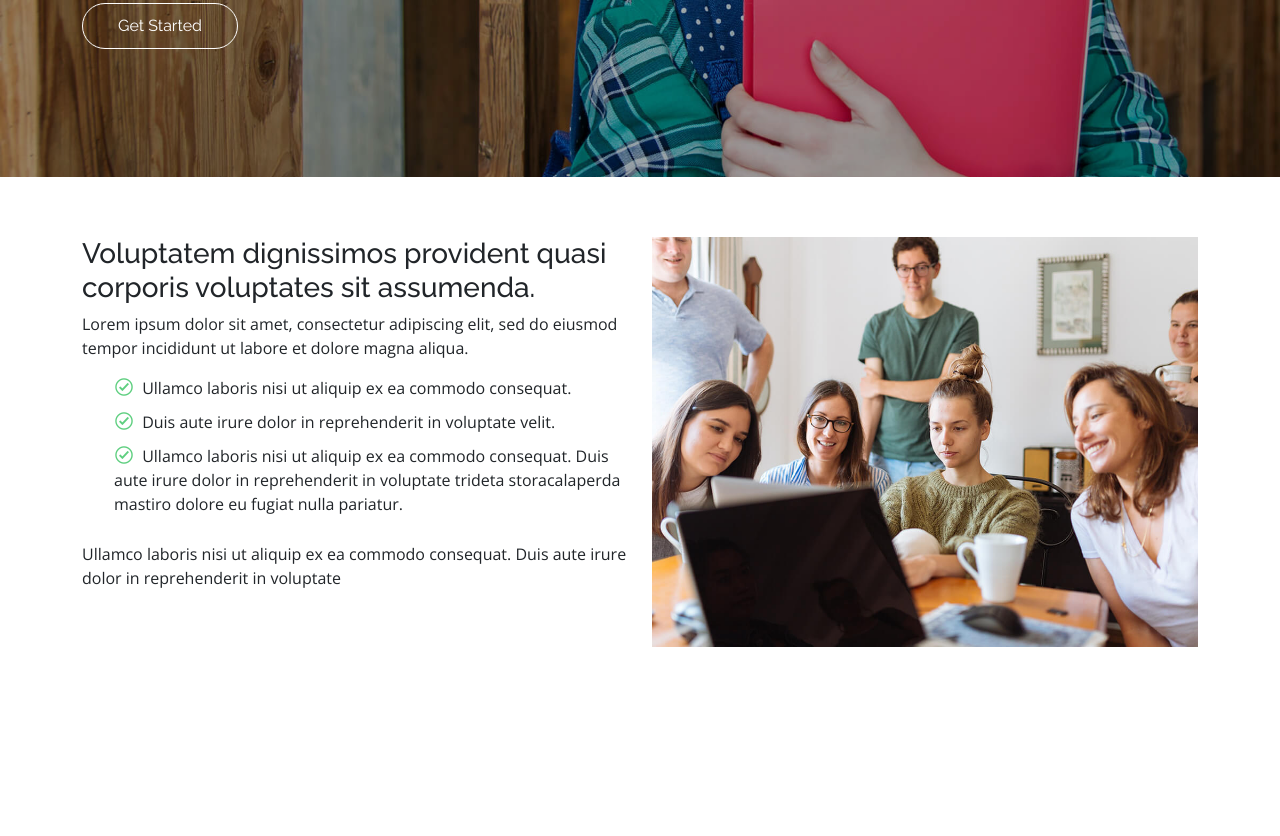
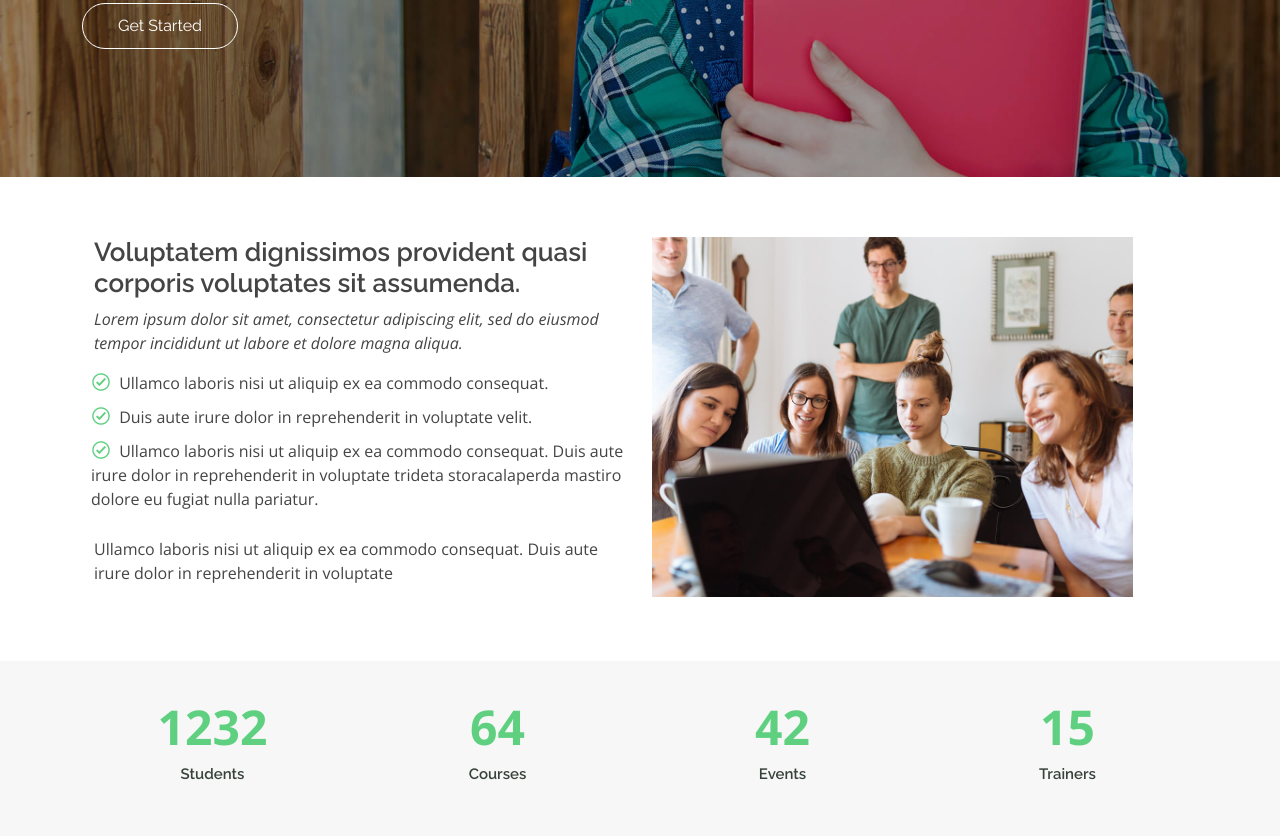
Before and after one commit to monisharajesh/education-bootstrap, a plain HTML site: page index.html in a window 1280 px wide. Shown: the part 463-1299 px from the top of the page. Before the commit the page ends 1170 px from the top, so only its background shows below. Drawn offline with nearby package versions, Linux system fonts and the light colour scheme.

Commit message:
add count section

```diff
--- a/css/main.css
+++ b/css/main.css
@@ -105,7 +105,24 @@ font-family: "Raleway", sans-serif;
     padding-right: 4px;
     color: #5fcf80;
 }
-
+.count{
+    padding: 30px 0;
+    background-color: #f6f7f6;
+}
+.count span.purecounter {
+    font-size: 48px;
+    display: block;
+    color: #5fcf80;
+    font-weight: 700;
+}
+.count p{
+padding: 0;
+    margin: 0 0 20px 0;
+    font-family: "Raleway", sans-serif;
+    font-size: 15px;
+    font-weight: 600;
+    color: #37423b;
+}
 
 
 
@@ -115,7 +132,29 @@ font-family: "Raleway", sans-serif;
 
 
 @media (min-width: 576px){
+.about h3{
+    font-size: 26px;
+    font-weight: 600;
+    line-height: 1.2;
+    font-family: "Raleway", sans-serif;
+    margin: 0 0 8px;
+    color: #444444;
+}
+.about .col-12 .col-lg-6{
+    padding: 24px 12px 0;
+    padding-top: 10px;
+}
+.about p{
+    font-size: 16px;
+    color: #444444;
+    margin: 0 0 16px;
+}
+.about ul li{
+    font-size: 16px;
+    padding: 0 0 10px;
+    color: #444444;
 
+}
 }
 @media (min-width: 768px){
 .hero .container .hero-row{
@@ -128,6 +167,24 @@ line-height: 56px;
 .hero h2{
     font-size: 24px;
 }
+.img-fluid{
+max-width: 90%;
+height: auto;
+}
+
+
+.about ul{
+    margin-left: -35px;
+}
+.about{
+    padding: 60px 0;
+    color: #444444;
+}
+.about .row{
+    padding-right: calc(var(--bs-gutter-x)/ 2);
+    padding-left: calc(var(--bs-gutter-x)/ 2);
+    margin-top: var(--bs-gutter-y);
+}
 }
 @media (min-width: 992px){
 }
--- a/index.html
+++ b/index.html
@@ -46,7 +46,7 @@
             </div>
         </div>
     </section>
-
+<!---About Section-->
     <section class="about">
         <div class="container">
             <div class="row">
@@ -57,7 +57,7 @@
 
                     <h3> Voluptatem dignissimos provident quasi corporis
                         voluptates sit assumenda.</h3>
-<p>Lorem ipsum dolor sit amet, consectetur adipiscing elit,
+                    <p class="fst-italic">Lorem ipsum dolor sit amet, consectetur adipiscing elit,
                         sed do eiusmod tempor incididunt ut labore et dolore magna aliqua.</p>
                     <ul>
                         <li>
@@ -81,7 +81,31 @@ Duis aute irure dolor in reprehenderit in voluptate</p>
                 </div>
             </div>
         </div>
-
+    </section>
+   <!---Count Section--->
+    <section class="count">
+        <div class="container">
+            <div class="row">
+                <div class="col-lg-3 col-6 text-center">
+                        <span data-purecounter-start="0" data-purecounter-end="1232"
+                        data-purecounter-duration="0" class="purecounter">1232</span>
+                        <p>Students</p>
+                    </div>
+                    <div class="col-lg-3 col-6 text-center">
+                        <span data-purecounter-start="0" data-purecounter-end="64"
+                        data-purecounter-duration="0" class="purecounter">64</span>
+                        <p>Courses</p>
+                    </div>
+                    <div class="col-lg-3 col-6 text-center">
+                        <span data-purecounter-start="0" data-purecounter-end="42"
+                        data-purecounter-duration="0" class="purecounter">42</span>
+                        <p>Events</p>
+                    </div>
+                    <div class="col-lg-3 col-6 text-center">
+                        <span data-purecounter-start="0" data-purecounter-end="15"
+                        data-purecounter-duration="0" class="purecounter">15</span>
+                       <p>Trainers</p>
+                    </div>
     </section>
     <script src="https://code.jquery.com/jquery-3.5.1.min.js"></script>
     <script src="https://cdn.jsdelivr.net/npm/popper.js@1.16.1/dist/umd/popper.min.js"></script>
```
Lines whose indentation alone changed are shown as unchanged.
